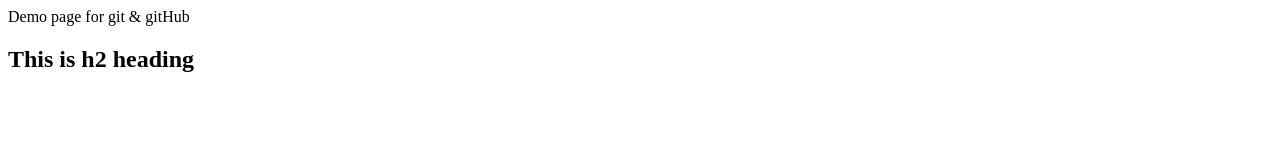
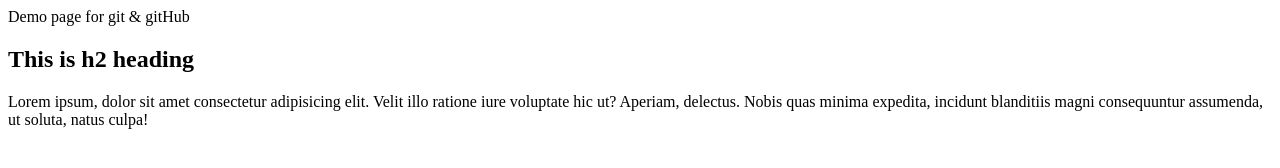
Before and after one commit to tungjty/git_tutorial_virtualAddiction, a plain HTML site: page index.html in a window 1280 px wide. Drawn offline with Linux system fonts and the light colour scheme.

Commit message:
updated index & base.css to website

```diff
--- a/index.html
+++ b/index.html
@@ -9,5 +9,11 @@
   <body>
     Demo page for git & gitHub
     <h2>This is h2 heading</h2>
+    <p>
+      Lorem ipsum, dolor sit amet consectetur adipisicing elit. Velit illo
+      ratione iure voluptate hic ut? Aperiam, delectus. Nobis quas minima
+      expedita, incidunt blanditiis magni consequuntur assumenda, ut soluta,
+      natus culpa!
+    </p>
   </body>
 </html>
--- a/styles/base.css
+++ b/styles/base.css
@@ -0,0 +1,4 @@
+* {
+    padding: 0;
+    margin: 0;
+}
```
Also changed, not shown: 1 other file.
